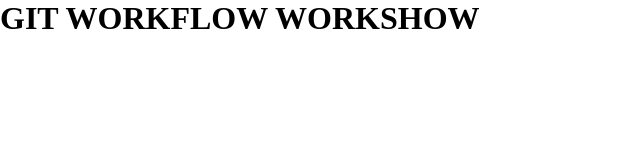
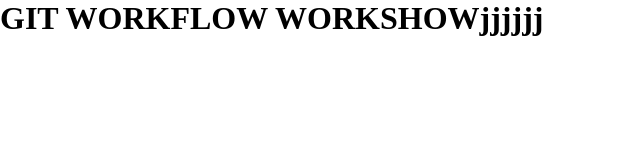
Before and after one commit to HamdyPs/Hamdy-Haba, a plain HTML site: page index.html in a window 1280 px wide. Shown: the whole page, without its empty margins (0-640 px from the left). Drawn offline with Linux system fonts and the light colour scheme.

Commit message:
add new letter Relate #3

```diff
--- a/index.html
+++ b/index.html
@@ -8,6 +8,6 @@
   </head>
 
   <body>
-    <h1 class="some-heading">GIT WORKFLOW WORKSHOW</h1>
+    <h1 class="some-heading">GIT WORKFLOW WORKSHOWjjjjjj</h1>
   </body>
 </html>
```
